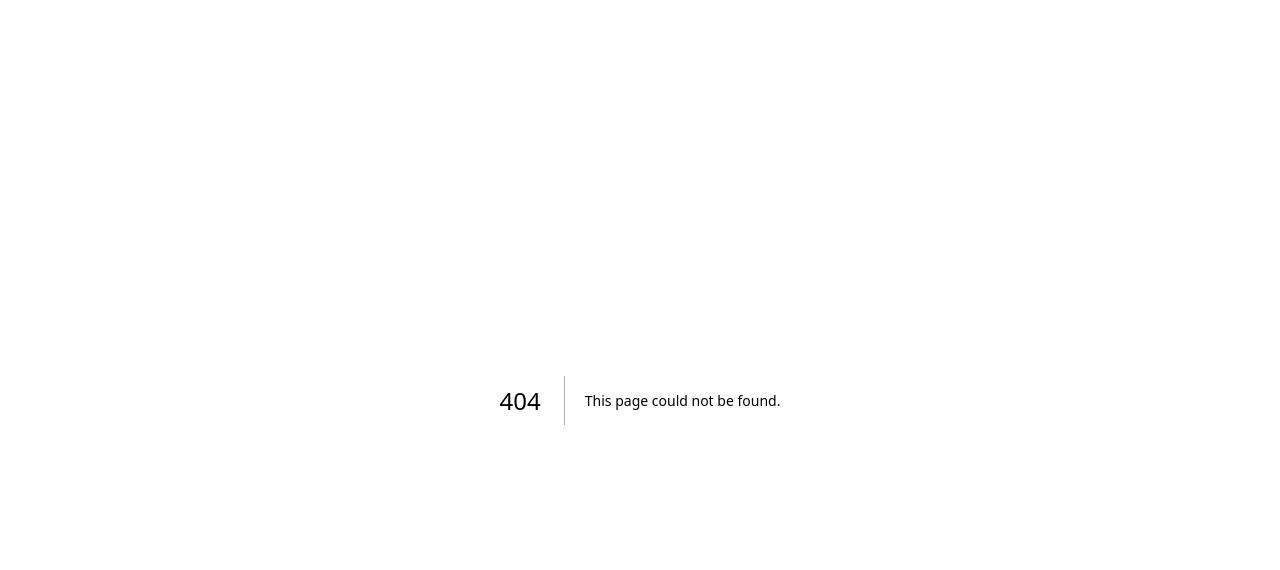
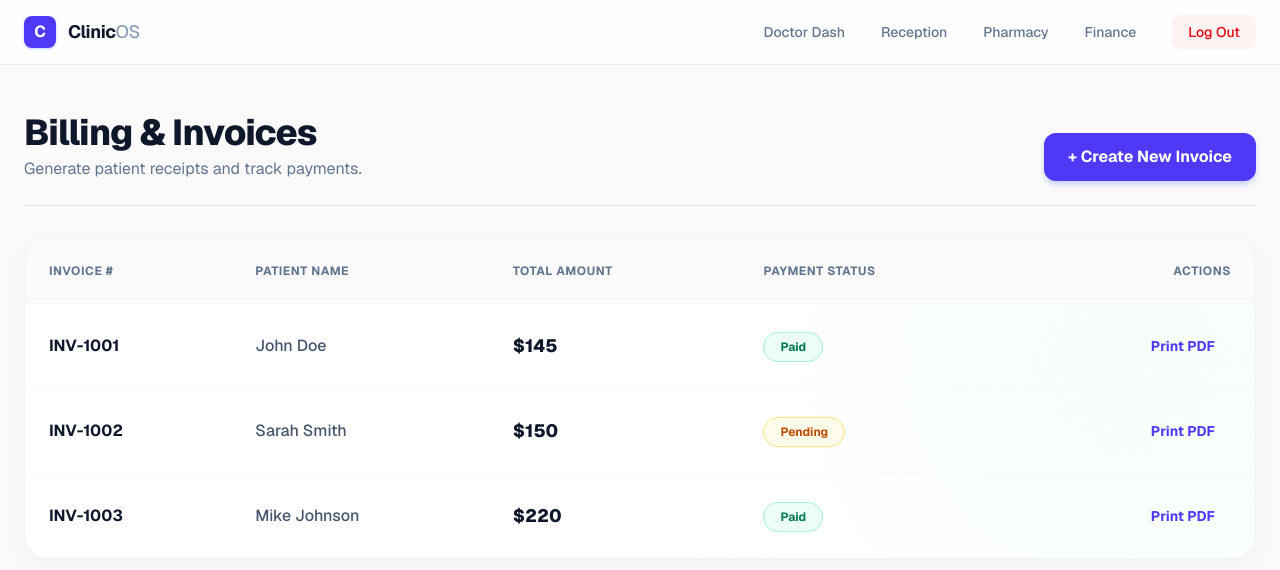
Before and after one commit to mayursweet52/CLINIC-, a Next.js app: page /staff/billing in a window 1280 px wide. Before the commit this address had no page. Shown: the top 570 px of the page. Built offline with nearby package versions, Linux system fonts and the light colour scheme.

Commit message:
Add Billing module and e-Prescription (e-Rx) UI to Doctor Dashboard

```diff
--- /dev/null
+++ b/src/app/staff/billing/page.tsx
@@ -0,0 +1,62 @@
+'use client';
+import { useState, useEffect } from 'react';
+
+export default function BillingDashboard() {
+  const [bills, setBills] = useState([
+    { id: 'INV-1001', patient: 'John Doe', date: '2026-09-17', consultFee: 100, pharmacyFee: 45, status: 'Paid', method: 'Card' },
+    { id: 'INV-1002', patient: 'Sarah Smith', date: '2026-09-17', consultFee: 150, pharmacyFee: 0, status: 'Pending', method: '-' },
+    { id: 'INV-1003', patient: 'Mike Johnson', date: '2026-09-16', consultFee: 100, pharmacyFee: 120, status: 'Paid', method: 'UPI' },
+  ]);
+
+  return (
+    <div className="space-y-8 animate-in fade-in duration-500">
+      <div className="flex justify-between items-end pb-6 border-b border-slate-200">
+        <div className="flex flex-col gap-1">
+          <h2 className="text-4xl font-extrabold text-slate-900 tracking-tight">Billing & Invoices</h2>
+          <p className="text-slate-500">Generate patient receipts and track payments.</p>
+        </div>
+        <button className="bg-indigo-600 hover:bg-indigo-700 text-white font-bold py-3 px-6 rounded-xl shadow-md shadow-indigo-200 hover:shadow-lg transition-all active:scale-95">
+          + Create New Invoice
+        </button>
+      </div>
+
+      <div className="bg-white rounded-3xl shadow-[0_8px_30px_rgb(0,0,0,0.04)] border border-slate-100 overflow-hidden relative">
+        <div className="absolute top-0 right-0 w-[500px] h-[500px] bg-green-50/50 rounded-full blur-[100px] -mr-32 -mt-32 pointer-events-none"></div>
+
+        <div className="p-0 relative z-10">
+          <table className="w-full text-left border-collapse">
+            <thead>
+              <tr className="bg-[#fafafa] text-slate-500 text-xs uppercase tracking-wider font-bold border-b border-slate-100">
+                <th className="p-6">Invoice #</th>
+                <th className="p-6">Patient Name</th>
+                <th className="p-6">Total Amount</th>
+                <th className="p-6">Payment Status</th>
+                <th className="p-6 text-right">Actions</th>
+              </tr>
+            </thead>
+            <tbody className="divide-y divide-slate-50">
+              {bills.map(bill => (
+                <tr key={bill.id} className="hover:bg-[#fafafa] transition-colors group">
+                  <td className="p-6 font-bold text-slate-900">{bill.id}</td>
+                  <td className="p-6 text-slate-600 font-medium">{bill.patient}</td>
+                  <td className="p-6 text-slate-900 font-extrabold text-lg">${bill.consultFee + bill.pharmacyFee}</td>
+                  <td className="p-6">
+                    <span className={`px-4 py-1.5 rounded-full text-xs font-bold border
+                      ${bill.status === 'Paid' ? 'bg-emerald-50 text-emerald-700 border-emerald-200' : 'bg-amber-50 text-amber-700 border-amber-200'}`}>
+                      {bill.status}
+                    </span>
+                  </td>
+                  <td className="p-6 text-right">
+                    <button className="text-indigo-600 font-bold hover:text-indigo-800 text-sm px-4 py-2 hover:bg-indigo-50 rounded-lg transition-colors">
+                      Print PDF
+                    </button>
+                  </td>
+                </tr>
+              ))}
+            </tbody>
+          </table>
+        </div>
+      </div>
+    </div>
+  );
+}
--- a/src/app/staff/page.tsx
+++ b/src/app/staff/page.tsx
@@ -86,14 +86,40 @@ export default function DoctorDashboard() {
                 </div>
               </div>
 
-              <h4 className="text-xs font-bold text-slate-400 uppercase tracking-widest mb-4">Clinical Notes & EMR</h4>
+              <h4 className="text-xs font-bold text-slate-400 uppercase tracking-widest mb-4">Clinical Notes</h4>
               <textarea
-                className="w-full flex-1 p-5 border border-slate-200 rounded-2xl bg-[#fafafa] outline-none focus:border-indigo-400 focus:bg-white focus:ring-4 focus:ring-indigo-50/50 transition-all resize-none text-slate-700 leading-relaxed"
+                className="w-full p-5 border border-slate-200 rounded-2xl bg-[#fafafa] outline-none focus:border-indigo-400 focus:bg-white focus:ring-4 focus:ring-indigo-50/50 transition-all resize-none text-slate-700 leading-relaxed mb-8 h-32"
                 defaultValue={selectedPatient.history}
-                placeholder="Write medical notes, diagnosis, and prescriptions here..."
+                placeholder="Write medical notes and diagnosis here..."
               ></textarea>
 
-              <div className="flex justify-end mt-6 gap-3">
+              <div className="flex justify-between items-center mb-4">
+                <h4 className="text-xs font-bold text-slate-400 uppercase tracking-widest">Digital Prescription (e-Rx)</h4>
+                <button className="text-indigo-600 text-sm font-bold hover:bg-indigo-50 px-3 py-1.5 rounded-lg transition-colors">+ Add Medicine</button>
+              </div>
+              <div className="bg-[#fafafa] border border-slate-200 rounded-2xl p-4 mb-6">
+                <div className="flex gap-4 mb-3">
+                  <input type="text" placeholder="Medicine Name (e.g. Paracetamol)" className="flex-1 p-3 rounded-xl border border-slate-200 outline-none focus:border-indigo-400" />
+                  <select className="p-3 rounded-xl border border-slate-200 outline-none focus:border-indigo-400 font-medium">
+                    <option>1-0-1 (Morning & Night)</option>
+                    <option>1-1-1 (Three times a day)</option>
+                    <option>0-0-1 (Night only)</option>
+                    <option>SOS (As needed)</option>
+                  </select>
+                  <input type="number" placeholder="Days" className="w-24 p-3 rounded-xl border border-slate-200 outline-none focus:border-indigo-400" />
+                </div>
+                <div className="flex justify-between items-center p-3 bg-white border border-slate-100 rounded-xl">
+                  <div>
+                    <p className="font-bold text-slate-800">Amoxicillin 500mg</p>
+                    <p className="text-xs text-slate-500 font-medium">1-1-1 for 5 Days</p>
+                  </div>
+                  <button className="text-red-500 hover:bg-red-50 p-2 rounded-lg transition-colors">
+                    <svg className="w-5 h-5" fill="none" stroke="currentColor" viewBox="0 0 24 24"><path strokeLinecap="round" strokeLinejoin="round" strokeWidth="2" d="M19 7l-.867 12.142A2 2 0 0116.138 21H7.862a2 2 0 01-1.995-1.858L5 7m5 4v6m4-6v6m1-10V4a1 1 0 00-1-1h-4a1 1 0 00-1 1v3M4 7h16"></path></svg>
+                  </button>
+                </div>
+              </div>
+
+              <div className="flex justify-end mt-auto pt-6 gap-3 border-t border-slate-100">
                 <button className="px-6 py-3 rounded-xl font-bold text-slate-600 hover:bg-slate-100 transition-colors">Discard</button>
                 <button className="px-8 py-3 bg-indigo-600 hover:bg-indigo-700 text-white rounded-xl font-bold shadow-md shadow-indigo-200 hover:shadow-lg transition-all active:scale-95">
                   Save & Complete
```
